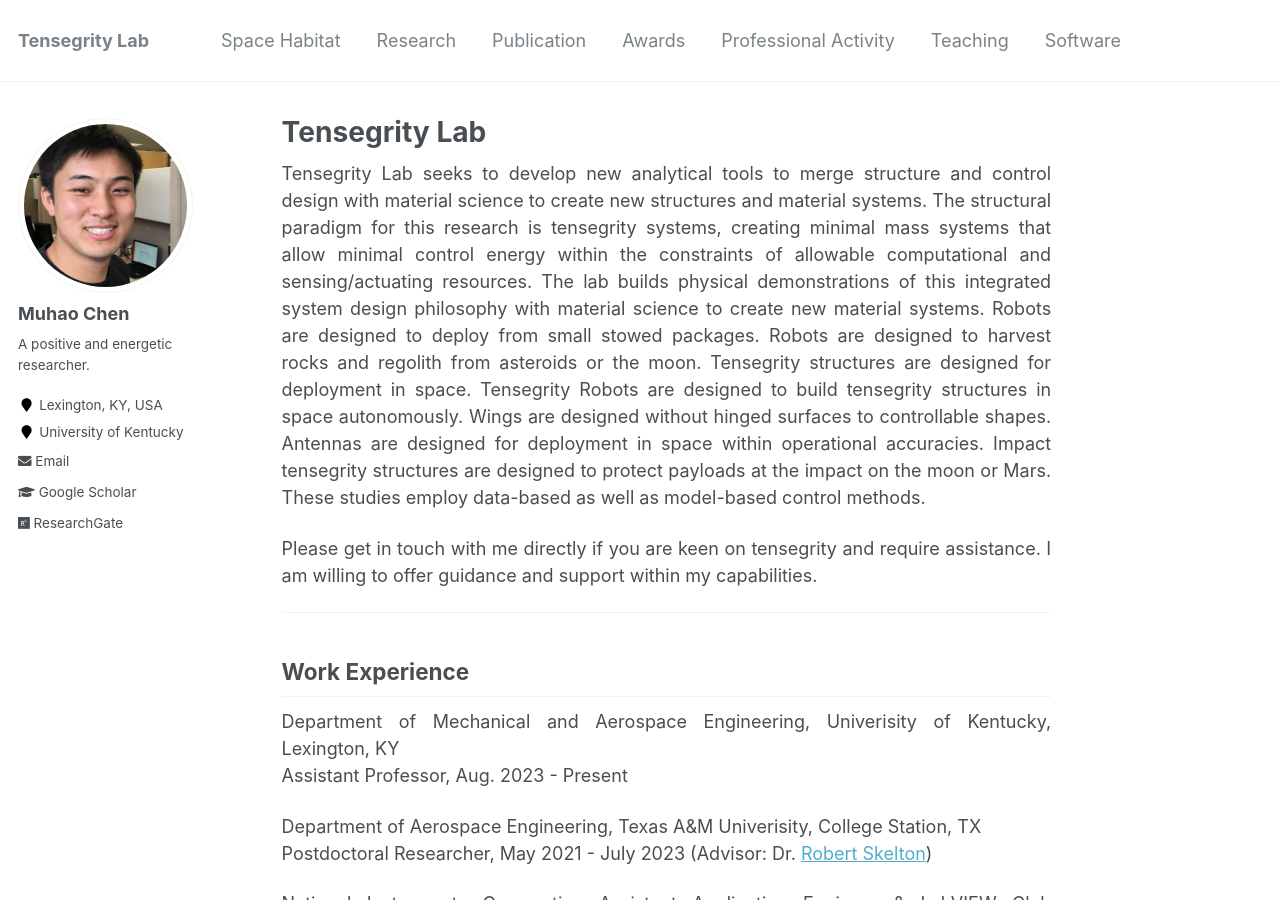
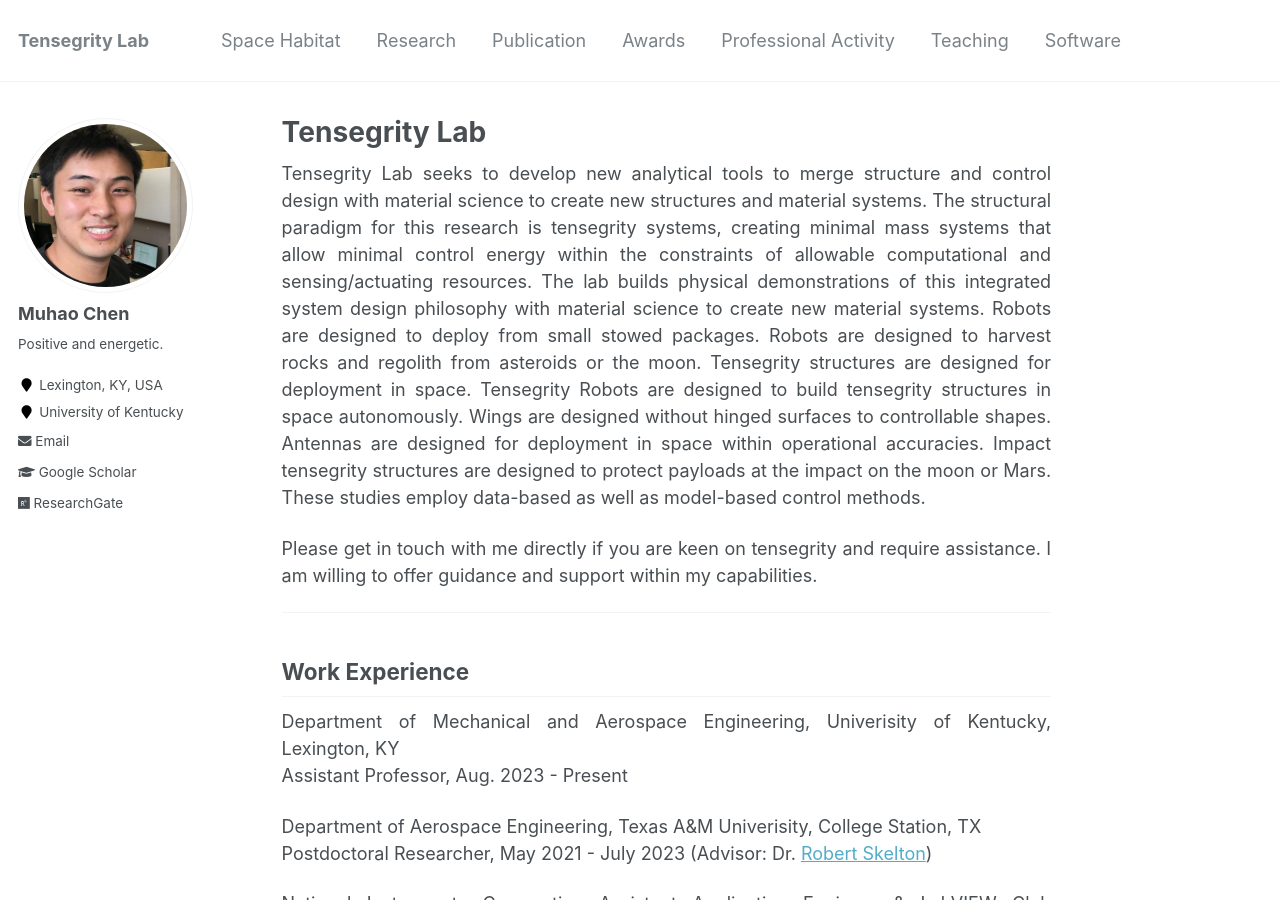
Before and after one commit to Muhao-Chen/muhao-chen.github.io, a Jekyll site: the page built from _pages/about.md, in a window 1280 px wide and 900 px high. Built offline with Jekyll 4.4.1, drawn with Linux system fonts in a browser that asks for light colours.

Commit message:
Update _config.yml

```diff
--- a/_config.yml
+++ b/_config.yml
@@ -10,7 +10,7 @@ locale                   : "en-US"
 title                   : "Tensegrity Lab"
 title_separator          : "-"
 name                     : &name "Muhao Chen"
-description              : &description "A positive and energetic researcher."
+description              : &description "Positive and energetic."
 url                      : https://muhao-chen.github.io # the base hostname & protocol for your site e.g. "https://mmistakes.github.io"
 baseurl                  : "" # the subpath of your site, e.g. "/blog"
 repository               : "Muhao-Chen/muhao-chen.github.io"
@@ -85,7 +85,7 @@ google_analytics: G-E35J5R8V6N
 author:
   name             : "Muhao Chen"
   avatar           : "profile.png"
-  bio              : "A positive and energetic researcher."
+  bio              : "Positive and energetic."
   location         : "Lexington, KY, USA"
   employer         : "University of Kentucky"
   #pubmed           : "https://www.ncbi.nlm.nih.gov/pubmed/?term=john+snow"
```
